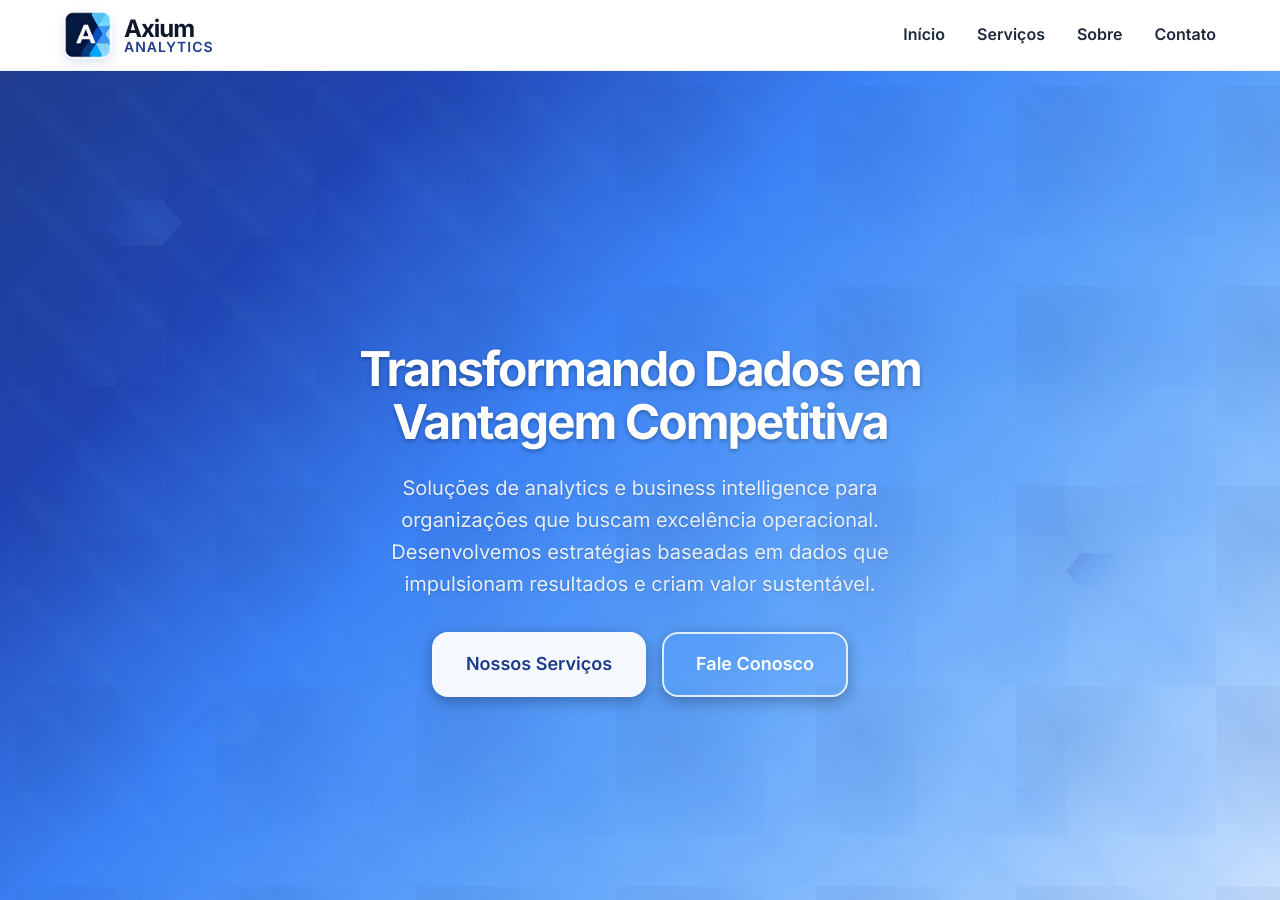
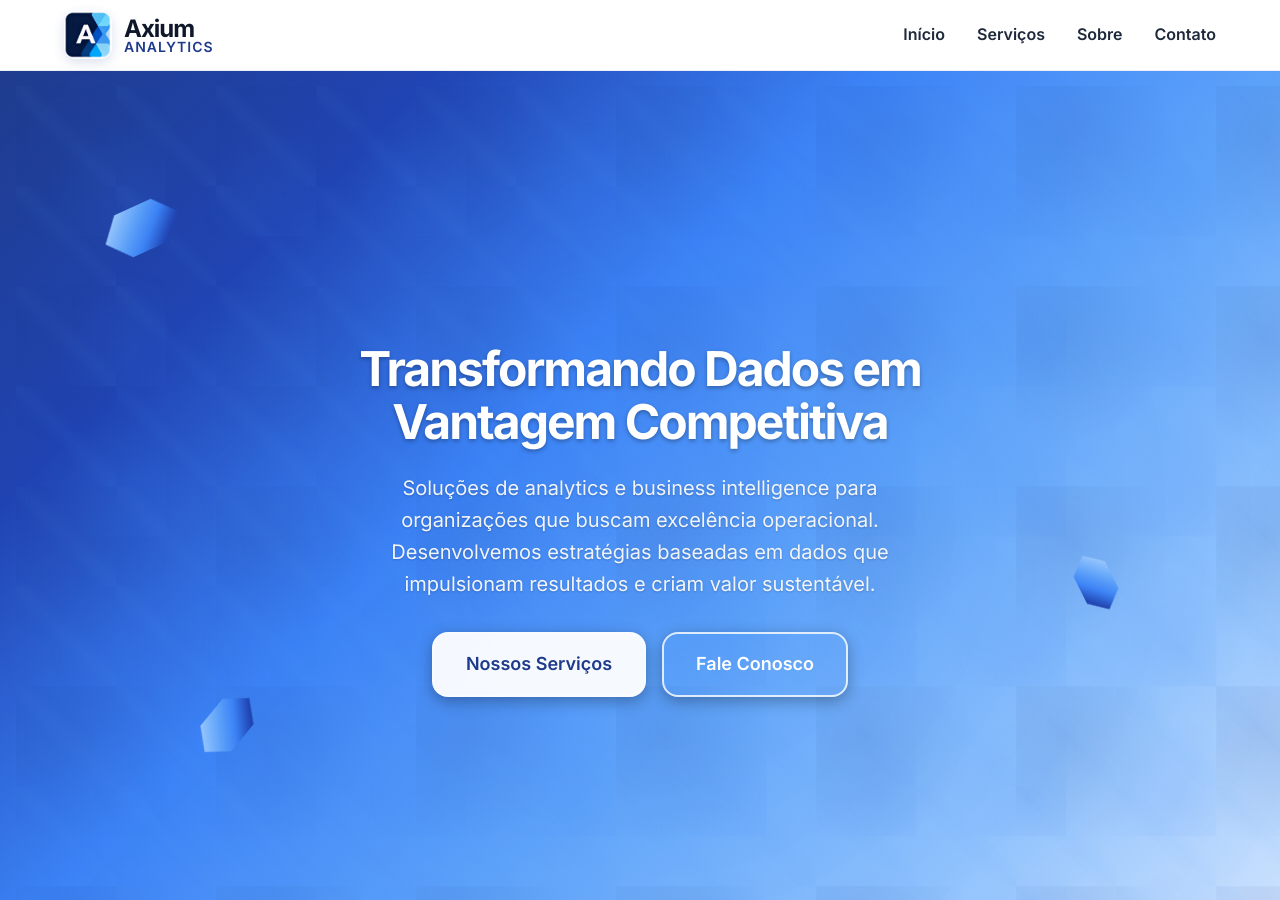
Before and after one commit to misaelsvp/axium-analytics, a Jekyll site: the page built from index.html, in a window 1280 px wide and 900 px high. Built offline with Jekyll 4.4.1, drawn with Linux system fonts in a browser that asks for light colours.

Commit message:
feat: animações dinâmicas e elegantes no hero
- Animações de entrada sequenciais para título, subtítulo e botões
- Efeitos fadeInUp com delays progressivos (0.3s, 0.6s, 0.9s, 1.2s)
- Animações hover nos botões com scale e pulse
- Elementos geométricos com múltiplas animações (float, pulse, rotate)
- Timing perfeito para elegância e fluidez
- Performance otimizada com CSS puro
- Design mais dinâmico e interativo

```diff
--- a/_sass/_base.scss
+++ b/_sass/_base.scss
@@ -121,10 +121,12 @@
     color: $white;
     box-shadow: $geometric-shadow;
     border-radius: $geometric-border-radius;
+    animation: fadeInUp 2.4s ease-out 1.2s both;
 
     &:hover {
-      transform: translateY(-3px);
+      transform: translateY(-3px) scale(1.02);
       box-shadow: $geometric-shadow-lg;
+      animation: pulse 0.6s ease-in-out;
     }
   }
 
@@ -133,10 +135,12 @@
     color: $white;
     box-shadow: $geometric-shadow;
     border-radius: $geometric-border-radius;
+    animation: fadeInUp 2.4s ease-out 1.2s both;
 
     &:hover {
-      transform: translateY(-3px);
+      transform: translateY(-3px) scale(1.02);
       box-shadow: $geometric-shadow-lg;
+      animation: pulse 0.6s ease-in-out;
     }
   }
 
@@ -200,15 +204,16 @@
   position: absolute;
   background: $geometric-gradient;
   opacity: 0.08;
-  animation: floatHexagon 8s ease-in-out infinite;
+  animation: floatHexagon 8s ease-in-out infinite, pulse 4s ease-in-out infinite;
 
   &.shape-1 {
     width: 80px;
     height: 46px;
     top: 15%;
     left: 8%;
-    animation-delay: 0s;
+    animation-delay: 0s, 0s;
     clip-path: polygon(25% 0%, 75% 0%, 100% 50%, 75% 100%, 25% 100%, 0% 50%);
+    animation: floatHexagon 8s ease-in-out infinite, pulse 4s ease-in-out infinite, rotate 15s linear infinite;
   }
 
   &.shape-2 {
@@ -216,8 +221,9 @@
     height: 35px;
     top: 55%;
     right: 12%;
-    animation-delay: 3s;
+    animation-delay: 3s, 2s;
     clip-path: polygon(25% 0%, 75% 0%, 100% 50%, 75% 100%, 25% 100%, 0% 50%);
+    animation: floatHexagon 8s ease-in-out infinite, pulse 4s ease-in-out infinite, rotate 20s linear infinite reverse;
   }
 
   &.shape-3 {
@@ -225,8 +231,9 @@
     height: 40px;
     bottom: 25%;
     left: 15%;
-    animation-delay: 6s;
+    animation-delay: 6s, 4s;
     clip-path: polygon(25% 0%, 75% 0%, 100% 50%, 75% 100%, 25% 100%, 0% 50%);
+    animation: floatHexagon 8s ease-in-out infinite, pulse 4s ease-in-out infinite, rotate 18s linear infinite;
   }
 }
 
--- a/_sass/_layout.scss
+++ b/_sass/_layout.scss
@@ -269,6 +269,7 @@
     padding: 0 $spacing-6;
     text-align: center;
     color: $white;
+    animation: fadeInUp 1.2s ease-out;
 
     .hero-title {
       font-size: $font-size-5xl;
@@ -276,6 +277,7 @@
       line-height: 1.1;
       margin-bottom: $spacing-6;
       text-shadow: 0 4px 8px rgba(0,0,0,0.3);
+      animation: fadeInUp 1.5s ease-out 0.3s both;
 
       @media (max-width: $breakpoint-md) {
         font-size: $font-size-4xl;
@@ -287,6 +289,7 @@
       line-height: 1.6;
       margin-bottom: $spacing-8;
       opacity: 0.95;
+      animation: fadeInUp 1.8s ease-out 0.6s both;
       max-width: 600px;
       margin-left: auto;
       margin-right: auto;
@@ -301,6 +304,7 @@
       gap: $spacing-4;
       justify-content: center;
       flex-wrap: wrap;
+      animation: fadeInUp 2.1s ease-out 0.9s both;
 
       @media (max-width: $breakpoint-md) {
         flex-direction: column;
```
